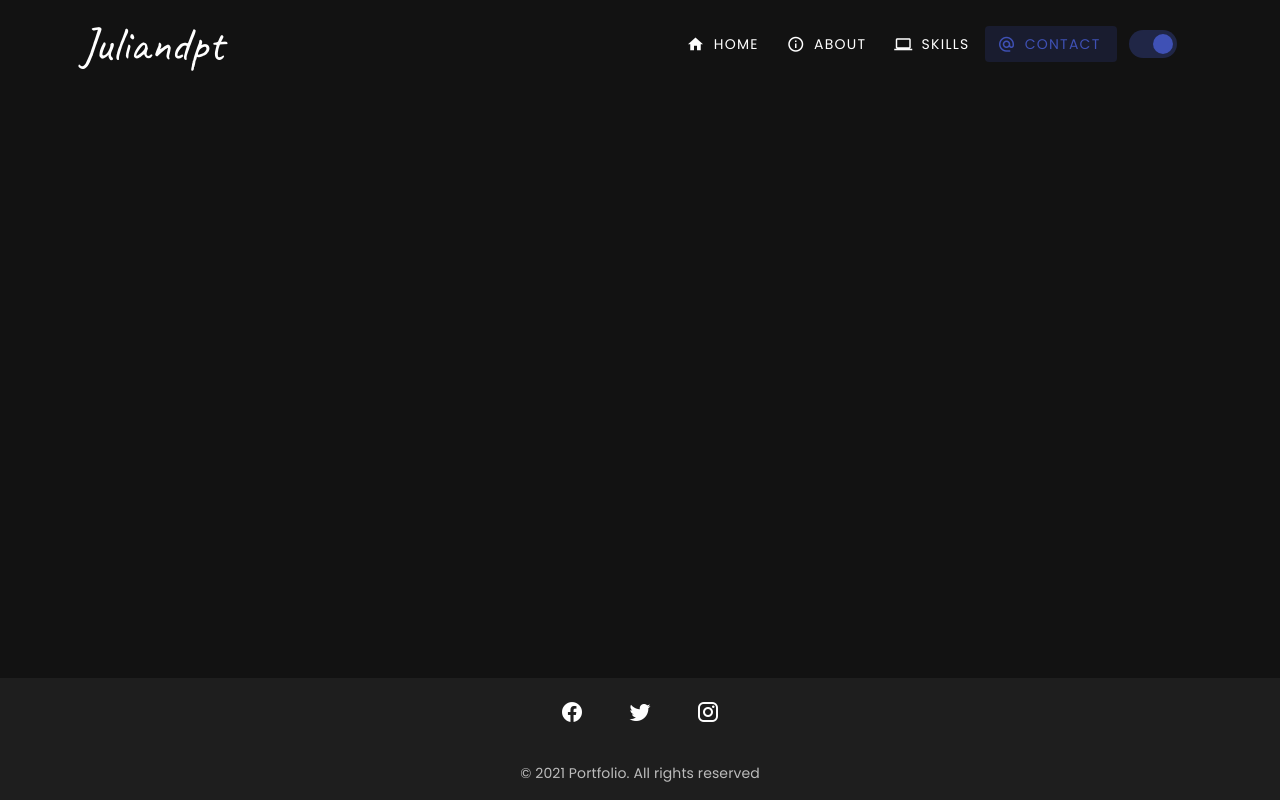
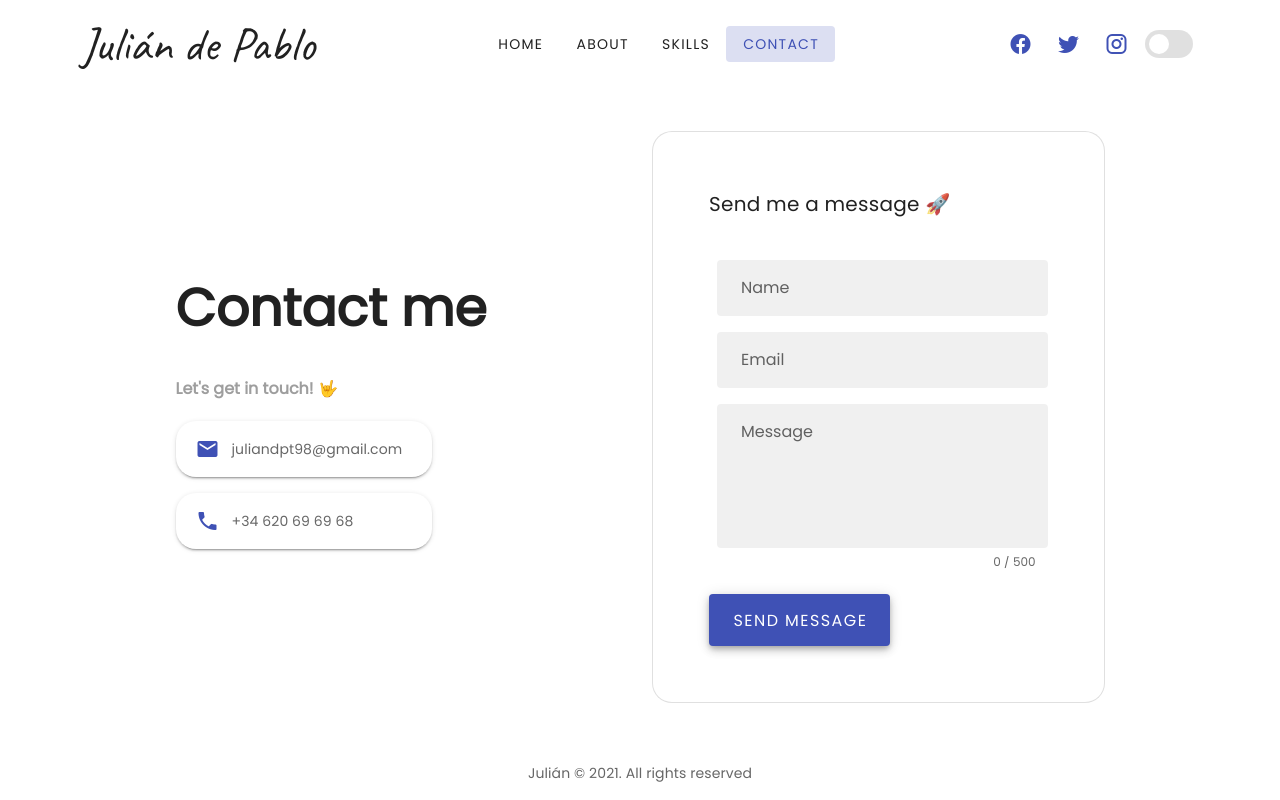
Before and after one commit to juliandpt/Portfolio_nuxt, a Nuxt app: page /contact in a window 1280 px wide. Built offline with nearby package versions, Linux system fonts and the light colour scheme.

Commit message:
added content page

```diff
--- a/components/foot.vue
+++ b/components/foot.vue
@@ -1,54 +1,16 @@
 <template>
-  <v-footer padless>
+  <v-footer
+    padless
+    color="transparent"
+  >
     <v-card
       flat
       tile
+      color="transparent"
       class="footer text-center flex"
     >
       <v-card-text>
-        <v-btn
-          icon
-          class="mx-4"
-          href="https://www.facebook.com/juli.depablo"
-          target="_blank"
-        >
-          <v-icon
-            size="24px"
-          >
-            mdi-facebook
-          </v-icon>
-        </v-btn>
-
-        <v-btn
-          icon
-          class="mx-4"
-          href="https://twitter.com/Depabloj"
-          target="_blank"
-        >
-          <v-icon
-            size="24px"
-          >
-            mdi-twitter
-          </v-icon>
-        </v-btn>
-
-        <v-btn
-          icon
-          class="mx-4"
-          href="https://www.instagram.com/julidpt"
-          target="_blank"
-        >
-          <v-icon
-            size="24px"
-          >
-            mdi-instagram
-          </v-icon>
-        </v-btn>
-
-      </v-card-text>
-
-      <v-card-text>
-        © {{ new Date().getFullYear() }} Portfolio. All rights reserved
+        Julián © {{ new Date().getFullYear() }}. All rights reserved
       </v-card-text>
     </v-card>
   </v-footer>
--- a/components/navbar.vue
+++ b/components/navbar.vue
@@ -1,23 +1,81 @@
 <template>
   <v-container>
-    <v-card color="transparent" flat>
-      <v-toolbar color="transparent" flat>
-        <v-toolbar-title> Juliandpt </v-toolbar-title>
+    <v-card
+      color="transparent"
+      flat
+    >
+      <v-toolbar
+        color="transparent"
+        flat
+      >
+        <v-toolbar-title> Julián de Pablo </v-toolbar-title>
 
         <v-spacer></v-spacer>
 
-        <v-btn to="/" text> <v-icon left> mdi-home </v-icon>Home </v-btn>
-
-        <v-btn to="/about" text>
-          <v-icon left> mdi-information-outline </v-icon>About
+        <v-btn
+          to="/"
+          text
+        >
+          Home
         </v-btn>
 
-        <v-btn to="/skills" text>
-          <v-icon left> mdi-laptop </v-icon>Skills
+        <v-btn
+          to="/about"
+          text
+        >
+          About
         </v-btn>
 
-        <v-btn to="/contact" text>
-          <v-icon left> mdi-at </v-icon>Contact
+        <v-btn
+          to="/skills"
+          text
+        >
+          Skills
+        </v-btn>
+
+        <v-btn
+          to="/contact"
+          text
+        >
+          Contact
+        </v-btn>
+
+        <v-spacer></v-spacer>
+
+        <v-btn
+          icon
+          :color="$vuetify.theme.dark ? 'white' : 'indigo'"
+          href="https://www.facebook.com/juli.depablo"
+          target="_blank"
+        >
+          <v-icon
+          >
+            mdi-facebook
+          </v-icon>
+        </v-btn>
+
+        <v-btn
+          icon
+          :color="$vuetify.theme.dark ? 'white' : 'indigo'"
+          href="https://twitter.com/Depabloj"
+          target="_blank"
+        >
+          <v-icon
+          >
+            mdi-twitter
+          </v-icon>
+        </v-btn>
+
+        <v-btn
+          icon
+          :color="$vuetify.theme.dark ? 'white' : 'indigo'"
+          href="https://www.instagram.com/julidpt"
+          target="_blank"
+        >
+          <v-icon
+          >
+            mdi-instagram
+          </v-icon>
         </v-btn>
 
         <v-switch
@@ -31,7 +89,6 @@
   </v-container>
 </template>
 
-
 <style lang="scss">
 .v-btn--active {
   background-color: transparent !important;
@@ -39,7 +96,7 @@
 }
 
 .v-input__control {
-  margin: 0 1em;
+  margin: 0 0 0 0.5em;
 }
 
 .v-toolbar__title {
@@ -48,3 +105,11 @@
   padding: 0 0.1em;
 }
 </style>
+
+<script>
+export default({
+  darkMode() {
+    this.$vuetify.theme.dark = !this.$vuetify.theme.dark;
+  }
+})
+</script>
--- a/nuxt.config.js
+++ b/nuxt.config.js
@@ -26,7 +26,7 @@ export default {
 
   // Global CSS: https://go.nuxtjs.dev/config-css
   css: [
-    '@/assets/main.css'
+    '@/assets/fonts.css'
   ],
 
   // Plugins to run before rendering page: https://go.nuxtjs.dev/config-plugins
@@ -52,7 +52,7 @@ export default {
   vuetify: {
     customVariables: ['~/assets/variables.scss'],
     theme: {
-      dark: true,
+      dark: false,
       themes: {
         light: {
           primary: '#77B6C0',
--- a/pages/contact.vue
+++ b/pages/contact.vue
@@ -1,21 +1,167 @@
 <template>
-  <v-container>
-    <v-row cols="12">
-      <v-col md="4" sm="12" xs="12">
+  <v-container
+    class="d-flex align-center"
+    style="padding: 0 10%"
+  >
+    <v-row>
+      <v-col
+        md="6"
+        sm="12"
+        class="d-flex flex-column justify-center"
+      >
+        <h1 class="text-bol">
+          Contact me
+        </h1>
 
+        <h4>
+          Let's get in touch! 🤟
+        </h4>
+
+        <v-card
+          v-for="(card, index) in cards"
+          :key="index"
+          elevation="2"
+          class="d-flex align-center card"
+        >
+          <v-icon
+            color="indigo"
+            class="mx-3"
+            v-text="card.icon"
+          >
+          </v-icon>
+
+          <v-card-text
+            class="px-0 pt-0 pb-0"
+            v-text="card.value"
+          >
+          </v-card-text>
+        </v-card>
       </v-col>
 
-      <v-col md="8" sm="12" xs="12">
+      <v-col
+        md="6"
+        sm="12"
+        xs="12"
+      >
+        <v-card
+          outlined
+          class="rounded-card"
+        >
+          <v-card-title
+            style="font-size: 30px, padding-top: 0; padding-bottom: 0; margin-bottom: 40px;"
+          >
+          Send me a message 🚀
+          </v-card-title>
 
+          <v-card-text
+            class="pt-0"
+          >
+            <v-text-field
+              filled
+              rounded
+              clearable
+              clear-icon="mdi-close-circle"
+              label="Name"
+              hide-details="auto"
+              class="rounded"
+              :color="$vuetify.theme.dark ? 'white' : 'indigo'"
+              :rules="[rules.required]"
+            >
+            </v-text-field>
+          </v-card-text>
+
+          <v-card-text
+            class="pt-0"
+          >
+            <v-text-field
+              filled
+              rounded
+              auto-grow
+              clearable
+              clear-icon="mdi-close-circle"
+              label="Email"
+              hide-details="auto"
+              class="rounded"
+              :color="$vuetify.theme.dark ? 'white' : 'indigo'"
+              :rules="[rules.required, rules.email]"
+            >
+            </v-text-field>
+          </v-card-text>
+
+          <v-card-text
+            class="pt-0"
+          >
+            <v-textarea
+              filled
+              rounded
+              auto-grow
+              counter
+              clearable
+              clear-icon="mdi-close-circle"
+              maxlength="500"
+              label="Message"
+              class="rounded"
+              :color="$vuetify.theme.dark ? 'white' : 'indigo'"
+              :rules="[rules.required]"
+            ></v-textarea>
+          </v-card-text>
+
+          <v-card-text
+            class="pt-0"
+          >
+            <v-btn
+              dark
+              x-large
+              color="indigo"
+              elevation="5"
+            >
+              Send Message
+            </v-btn>
+          </v-card-text>
+        </v-card>
       </v-col>
     </v-row>
   </v-container>
 </template>
 
 <style lang="scss" scoped>
-.container,
-.row {
+.container {
   height: 100%;
+}
+
+.card {
+  margin: 0 0 1rem 0;
+  padding: 1rem 0.5rem;
+  width: auto;
+  max-width: 16rem;
+  border-radius:20px;
+}
+
+.rounded-card{
+  border-radius:20px;
+  padding: 40px;
+}
+
+.v-input__control {
+  margin: 0;
+  background-color: #f7f6ff;
+}
+
+h1 {
+  font-size: 52px;
+  margin-bottom: 30px;
+}
+
+h4 {
+  color: #9E9E9E;
+  margin-bottom: 20px;
+}
+
+@media (max-width: 400px) {
+  .card {
+    max-width: 100%;
+    min-width: 100%;
+  }
 }
 </style>
 
@@ -23,8 +169,28 @@
 export default {
   head() {
     return {
-      title: "Contact"
-    }
-  }
+      title: "Contact",
+    };
+  },
+  data: () => ({
+      cards: [
+        {
+          icon: 'mdi-email',
+          value: 'juliandpt98@gmail.com'
+        },
+        {
+          icon: 'mdi-phone',
+          value: '+34 620 69 69 68'
+        },
+      ],
+      rules: {
+        required: value => !!value || 'This field is required',
+        counter: value => value.length <= 20 || 'Max 20 characters',
+        email: value => {
+          const pattern = /^(([^<>()[\]\\.,;:\s@"]+(\.[^<>()[\]\\.,;:\s@"]+)*)|(".+"))@((\[[0-9]{1,3}\.[0-9]{1,3}\.[0-9]{1,3}\.[0-9]{1,3}])|(([a-zA-Z\-0-9]+\.)+[a-zA-Z]{1,}))$/
+          return pattern.test(value) || 'Invalid e-mail.'
+        },
+      },
+    }),
 };
 </script>
--- a/pages/index.vue
+++ b/pages/index.vue
@@ -1,15 +1,27 @@
 <template>
   <v-container>
-    <v-row cols="12">
-      <v-col md="5" sm="12" xs="12">
+    <v-row
+      cols="12"
+    >
+      <v-col
+        md="5"
+        sm="12"
+        xs="12"
+        class="d-flex flex-column justify-center"
+      >
           <svg viewBox="0 0 200 187" xmlns="http://www.w3.org/2000/svg">
             <path fill="#3F51B5" d="M38.6,22.9C25,45.8,-28.3,46.5,-41.3,23.8C-54.4,1.2,-27.2,-44.8,-0.5,-45.1C26.1,-45.4,52.2,-0.1,38.6,22.9Z" transform="translate(100 100)" />
           </svg>
       </v-col>
 
-      <v-col md="4" sm="12" xs="12">
+      <v-col
+        md="4"
+        sm="12"
+        xs="12"
+        class="d-flex flex-column justify-center"
+      >
         <h1>Hi! I'm Julián</h1>
-        <h2>Computer scientist</h2>
+        <h2>Software Engineer</h2>
         <p>caca</p>
         <div>
           <v-btn
@@ -17,6 +29,7 @@
             x-large
             color="indigo"
             elevation="5"
+            to="/contact"
           >
             Contact me
 
@@ -29,7 +42,12 @@
         </div>
       </v-col>
 
-      <v-col md="3" sm="12" xs="12" :align-self="center">
+      <v-col
+        md="3"
+        sm="12"
+        xs="12"
+        class="d-flex flex-column justify-center"
+      >
         <v-btn
           icon
           large
@@ -66,13 +84,6 @@
   height: 100%;
 }
 
-.col {
-  display: flex;
-  flex-direction: column;
-  justify-content: center;
-  align-content: center;
-}
-
 h1 {
   font-family: 'Poppins', sans-serif;
   font-size: 350%;
```
Also changed, not shown: assets/fonts.css (renamed from assets/main.css).
